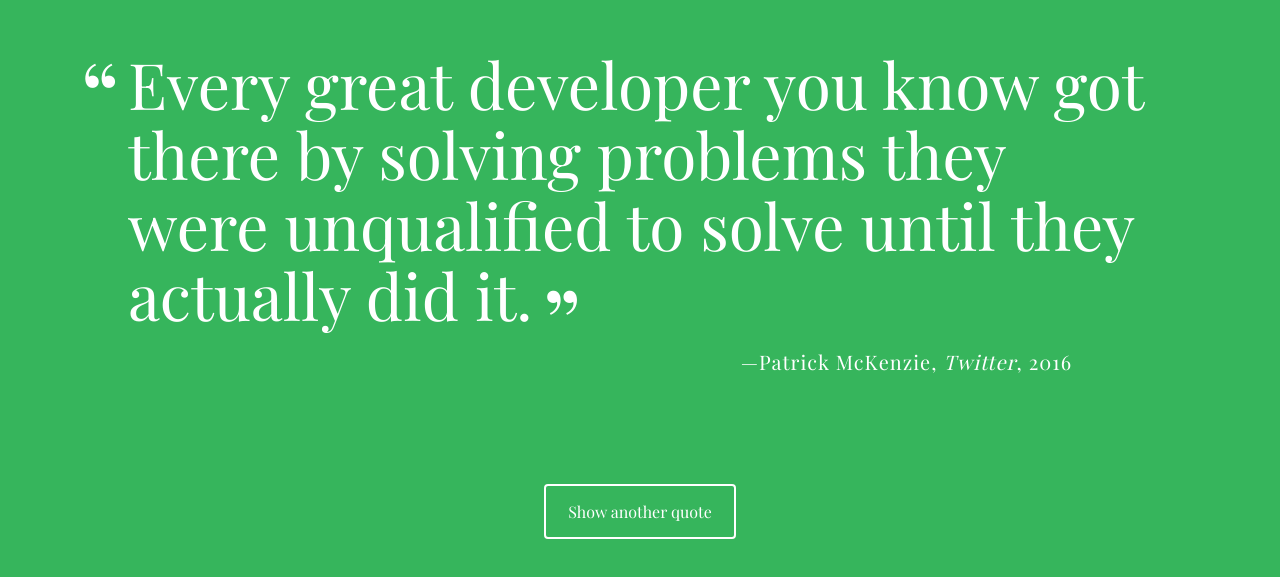
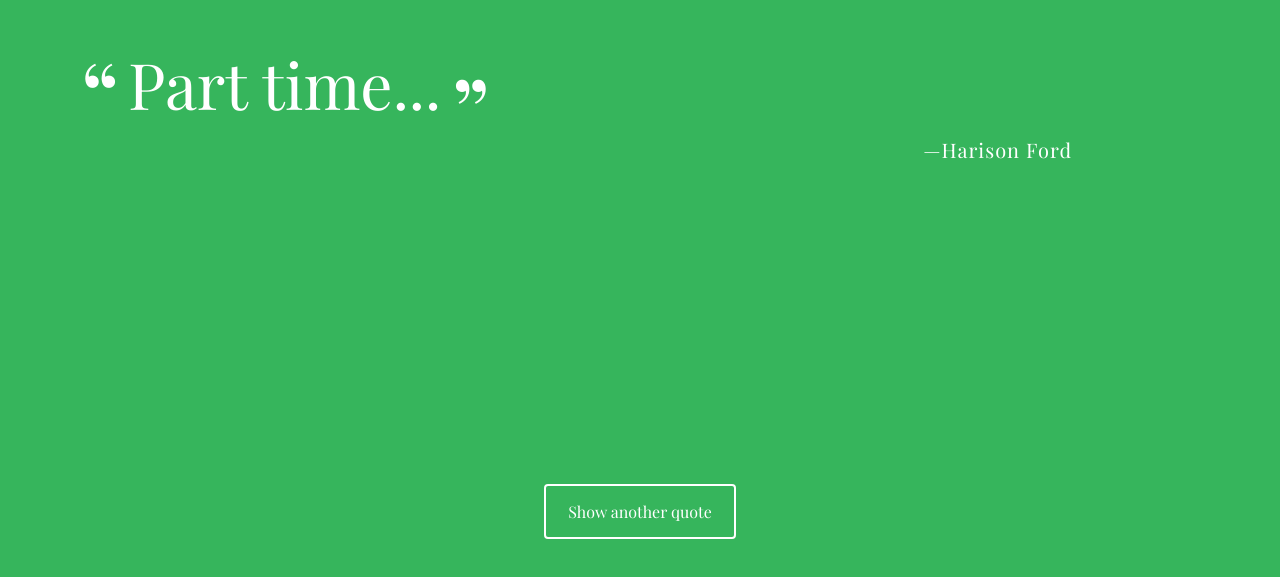
Before and after one commit to jlayher/Random-Quote-Generator, a plain HTML site: page a_random_quote_generator-v1/index.html in a window 1280 px wide. Shown: the part 111-688 px from the top of the page. Drawn offline with nearby package versions, Linux system fonts and the light colour scheme; a web font is replaced by a local one.

Commit message:
Filled in Basic Project Reqs

```diff
--- a/a_random_quote_generator-v1/index.html
+++ b/a_random_quote_generator-v1/index.html
@@ -12,8 +12,8 @@
   <div class="container">
 
     <div id="quote-box">
-      <p class="quote">Every great developer you know got there by solving problems they were unqualified to solve until they actually did it.</p>
-      <p class="source">Patrick McKenzie<span class="citation">Twitter</span><span class="year">2016</span></p>
+      <p class="quote">  </p>
+      <p class="source"> Something <span class="citation"> Something </span><span class="year"> </span></p>
     </div>
 
     <button id="loadQuote">Show another quote</button>
--- a/a_random_quote_generator-v1/js/script.js
+++ b/a_random_quote_generator-v1/js/script.js
@@ -14,7 +14,28 @@ project 1 - A Random Quote Generator
   Add the `year` property to at least one object in the array.
   Use console.log() to log your array of quotes to the console.
 ***/
+var quotes = [
+  {quote: "I do parkour.", source: "Jacopo Greenslade", year: "2012"},
 
+  {quote: "That's a lotta fish.", source: "Mathew Broderick", citation: "Godzilla", year: "1998"},
+
+  {quote: "Part time...", source: "Harison Ford",
+  citation: "Indiana Jones and the Kingdom of the Crystal Skull", year: "2008"},
+
+  {quote: "Star Wars The Phantom Menace was the most dissapointing thing since my son.",
+  source: "Harry S. Plinkett", citation: "Red Letter Media", year: "2012"},
+
+  {quote: "Now this is podracing!", source: "Anakin Skywalker",
+  citation: "Star Wars Episode I, The Phantom Menace", year: "1999"},
+
+  {quote: "Star Wars is really about a top half Darth Maul robot," +
+  " and a bottom half Darth Maul robot fighting each other with 20 lightsabers," +
+  " while Obi-Wan is stuck in the middle",
+  source: "Rich Evans", citation: "The Nerd Crew", year: "2017"},
+
+  {quote: "I'm the baby!  Gotta love me!", source: "Baby Sinclair", citation: "Dinosaurs"},
+];
+console.log(quotes);
 
 
 
@@ -24,7 +45,11 @@ project 1 - A Random Quote Generator
    - Cse the random number to `return` a random quote object from the `quotes` array.
 ***/
 
-
+function getRandomQuote(){
+  var randomNumber = Math.floor(Math.random()*quotes.length);
+  return quotes[randomNumber];
+};
+console.log(getRandomQuote());
 
 
 /***
@@ -39,8 +64,25 @@ project 1 - A Random Quote Generator
    - Don't forget to close that final `p` tag.
    - Set the `innerHTML` of the `quote-box` div to the HTML string.
 ***/
+function printQuote() {
+  var randomQuote = getRandomQuote();
+  var html = '';
+  html += '<p class="quote">' +  randomQuote.quote + '</p>';
+  html += '<p class="source">' + randomQuote.source;
 
+  if (quotes.citation) {
+    html += '<span class="citation">' + randomQuote.citation + '</span>';
+  };
+  if (quotes.year) {
+    html += '<span class="year">' + randomQuote.year + '</span>';
+  };
 
+  html += '</p>';
+  document.getElementById('quote-box').innerHTML = html;
+  return html;
+};
+
+printQuote();
 
 
 /***
```
Also changed, not shown: 1 other file.
